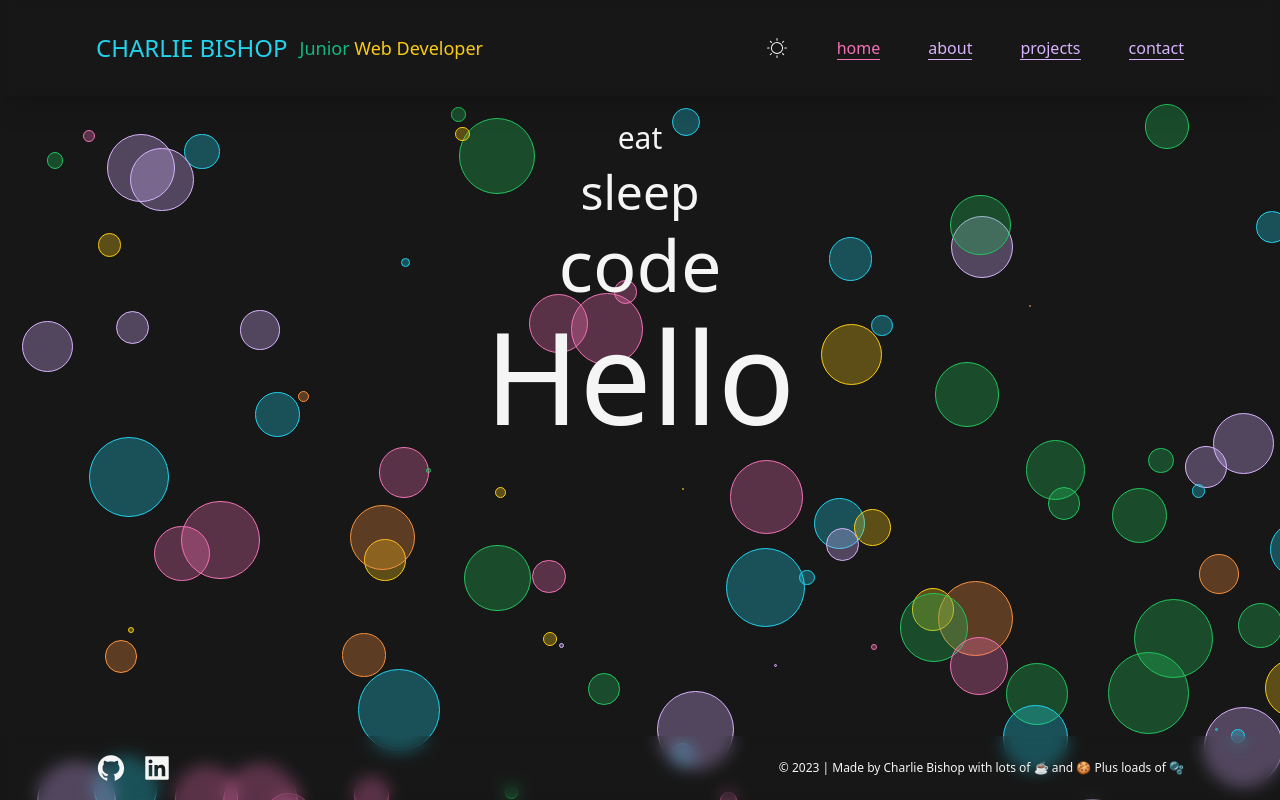
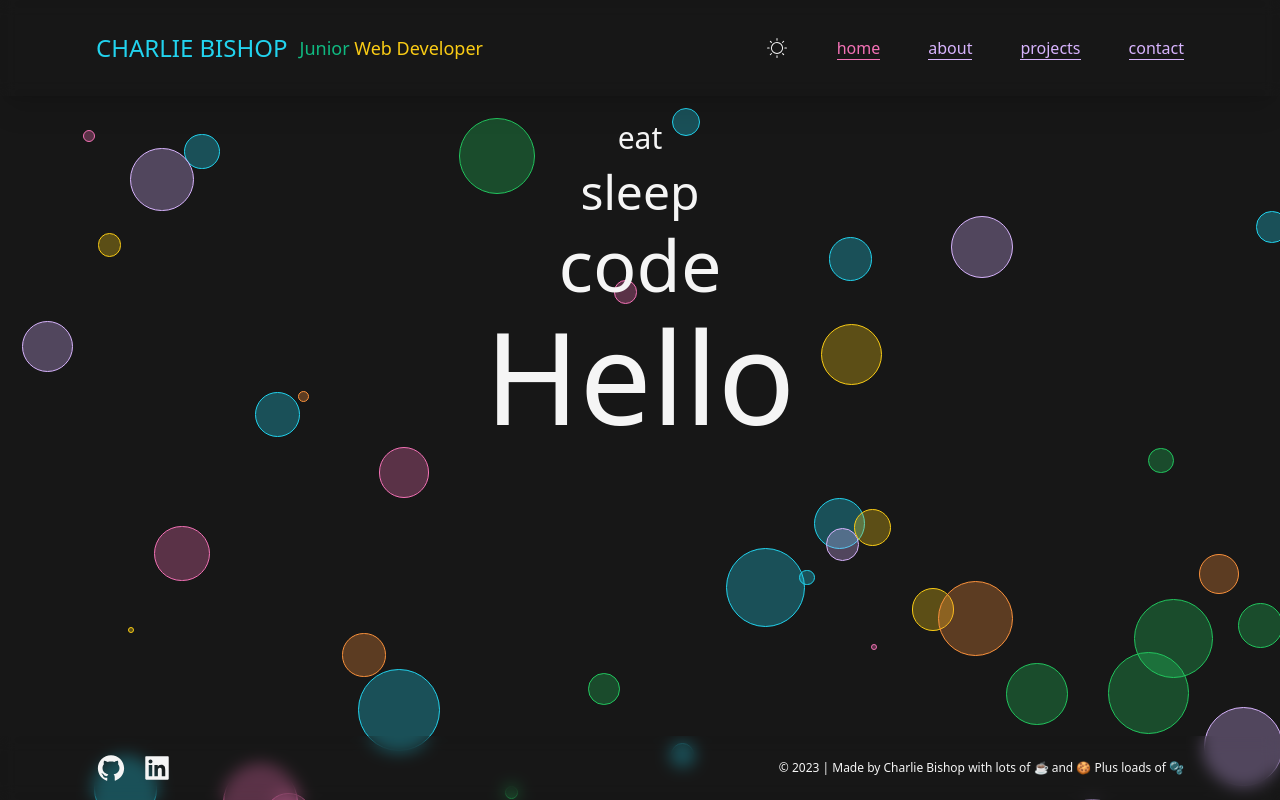
Before and after one commit to charlieBdev/portfolio, a Next.js app: page / in a window 1280 px wide. Built offline with nearby package versions, Linux system fonts and the light colour scheme.

Commit message:
reduce bubble count and add hover effect

```diff
--- a/src/app/Components/Bubbles.jsx
+++ b/src/app/Components/Bubbles.jsx
@@ -29,7 +29,7 @@ export const Bubbles = () => {
 
 	useEffect(() => {
 		const initialBubbles = [];
-		for (let i = 0; i < 101; i++) {
+		for (let i = 0; i < 48; i++) {
 			initialBubbles.push({
 				id: i, // Add an ID to identify each bubble
 				x: Math.random() * window.innerWidth,
@@ -68,6 +68,7 @@ export const Bubbles = () => {
 						className="hover:animate-pulse"
 						initial={{ scale: 0 }}
 						animate={{ scale: 1 }}
+						whileHover={{ scale: 0.9 }}
 						exit={{ opacity: 0, scale: 1.3 }}
 					></motion.div>
 				))}
```
